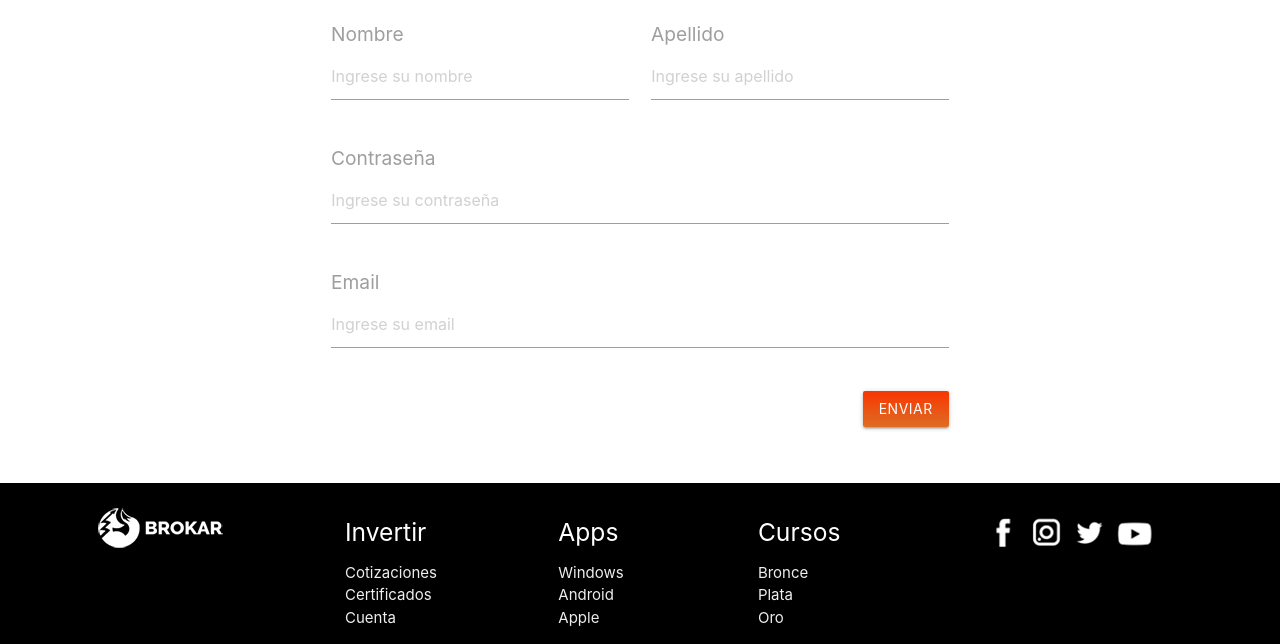
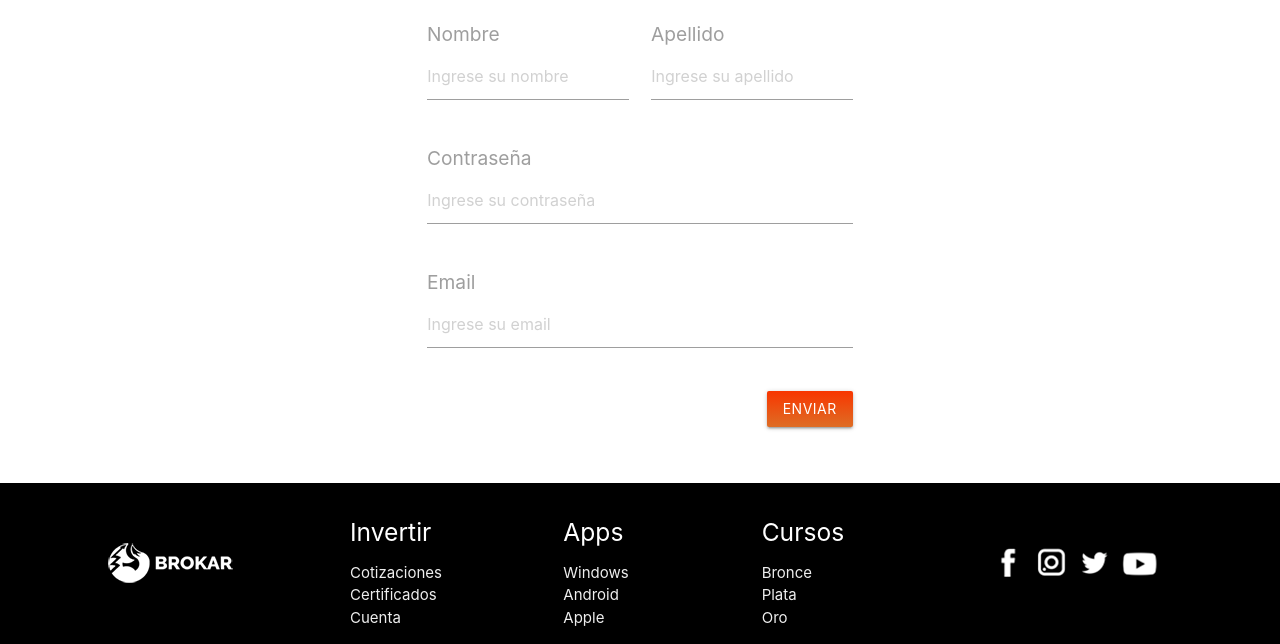
Before and after one commit to gohanxl/tp-final-visualizaciones, a plain HTML site: page form.html in a window 1280 px wide. Shown: the part 156-800 px from the top of the page. Drawn offline with nearby package versions, Linux system fonts and the light colour scheme.

Commit message:
Commit final

```diff
--- a/css/styles.css
+++ b/css/styles.css
@@ -142,6 +142,7 @@ main {
 }
 
 .form {
+
   font-size: 24px;
 }
 
@@ -223,6 +224,10 @@ main {
   .desktop {
     width: 70%;
   }
+
+  .center-form{
+    padding: 0 25px;
+  }
 }
 
 @media (max-width: 320px) {
@@ -244,6 +249,10 @@ main {
 @media (min-width: 425px) {
   .desktop {
     width: 70%;
+  }
+  .footer-img {
+    margin-top: 35px;
+    margin-left: 20px;
   }
 }
 
--- a/form.html
+++ b/form.html
@@ -30,12 +30,13 @@
                         <li><a href="collapsible.html">Invertir</a></li>
                     </ul>
                     <ul class="right hide-on-med-and-down">
-                        <li class="active"><a href="form.html" class="waves-effect waves-light btn-registrar">MI CUENTA</a></li>
+                        <li><a href="form.html" class="waves-effect waves-light btn-registrar">MI CUENTA</a></li>
                     </ul>
                 </div>
             </div>
         </nav>
         <ul class="sidenav" id="mobile-demo">
+            <li><a href="index.html">Inicio</a></li>
             <li><a href="form.html">Mi Cuenta</a></li>
             <li><a href="sass.html">Cursos</a></li>
             <li><a href="apps.html">Apps</a></li>
@@ -48,22 +49,26 @@
             <div class="row">
                 <div class="col s12 m3"></div>
                 <div class="col s12 m6 center-align center">
-                    <p class="font-size-22" style="width: 70%, display: inline-block;">Bienvenido a <span class="bold-font cyan-text-luquitas">BROKAR!</span> <br>
+                    <p class="font-size-22" style="width: 70%, display: inline-block;">Bienvenido a <span
+                            class="bold-font cyan-text-luquitas">BROKAR!</span> <br>
                         Empezá a invertir en tu <span class="bold-font">futuro!</span></p>
                 </div>
                 <div class="col s12 m3"></div>
             </div>
         </div>
-        <div class="row">
+        <div class="container">
+            <div class="row center-form">
                 <div class="col s12 m3"></div>
                 <form class="col s12 m6 form">
                     <div class="row">
-                    <div class="input-field col s6">
-                        <input placeholder="Ingrese su nombre" id="first_name" type="text" class="input-form validate">
+                        <div class="input-field col s12 m6">
+                            <input placeholder="Ingrese su nombre" id="first_name" type="text"
+                                class="input-form validate">
                             <label for="first_name" class="label-font-size">Nombre</label>
                         </div>
-                    <div class="input-field col s6">
-                        <input placeholder="Ingrese su apellido" id="last_name" type="text" class="input-form validate">
+                        <div class="input-field col s12 m6">
+                            <input placeholder="Ingrese su apellido" id="last_name" type="text"
+                                class="input-form validate">
                             <label for="last_name" class="label-font-size">Apellido</label>
                         </div>
                     </div>
@@ -82,7 +87,8 @@
                     </div>
                     <button class="waves-effect waves-light btn btn-descargar right" type="submit">ENVIAR</button>
                 </form>
-            <div class="col s12 m3"></div>
+
+            </div>
         </div>
         </div>
 
@@ -92,9 +98,9 @@
         <div class="row">
 
             <div class="col m3 s12 center">
-                <img src="img/zorroBlanco.png" class="footer-img" alt="" style="padding: 5px;">
+                <a href="index.html"><img src="img/zorroBlanco.png" class="footer-img" alt="zorroBlanco" style="padding: 5px;"></a>
             </div>
-            <div class="col m2 s4" style="padding-left: 25px">
+            <div class="col m2 s4" style="padding-left: 30px">
                 <h5 class="white-text">Invertir</h5>
                 <ul>
                     <li><a class="grey-text text-lighten-3" href="#!">Cotizaciones</a></li>
@@ -102,7 +108,7 @@
                     <li><a class="grey-text text-lighten-3" href="#!">Cuenta</a></li>
                 </ul>
             </div>
-            <div class="col m2 s4" style="padding-left: 25px">
+            <div class="col m2 s4" style="padding-left: 30px">
                 <h5 class="white-text">Apps</h5>
                 <ul>
                     <li><a class="grey-text text-lighten-3" href="#!">Windows</a></li>
@@ -110,7 +116,7 @@
                     <li><a class="grey-text text-lighten-3" href="#!">Apple</a></li>
                 </ul>
             </div>
-            <div class="col m1 s4">
+            <div class="col m1 s4" style="padding-left: 15px">
                 <h5 class="white-text">Cursos</h5>
                 <ul>
                     <li><a class="grey-text text-lighten-3" href="#!">Bronce</a></li>
@@ -118,8 +124,8 @@
                     <li><a class="grey-text text-lighten-3" href="#!">Oro</a></li>
                 </ul>
             </div>
-            <div class="col s12 m4 center"><img src="img/social-media.png" class="footer-img" alt=""
-                    style="padding: 5px;">
+            <div class="col s12 m4 center"><img src="img/social-media.png" class="footer-img" alt="social-media"
+                    style="margin-right: 10px;">
             </div>
         </div>
     </footer>
--- a/js/script.js
+++ b/js/script.js
@@ -5,4 +5,3 @@ var instance = new M.Sidenav(elem);
 $(document).ready(function(){
   $('.collapsible').collapsible();
 });
-//por que con js vanilla no anda?
```
Also changed, not shown: apps.html (+7 -9 lines), index.html (+10 -9 lines), asd.txt (deleted). Lines whose indentation alone changed are shown as unchanged.
